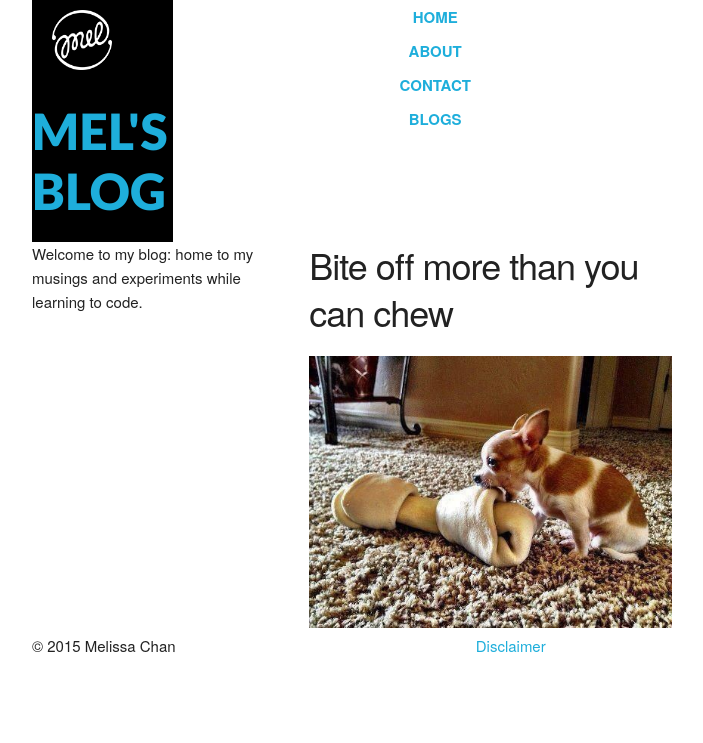
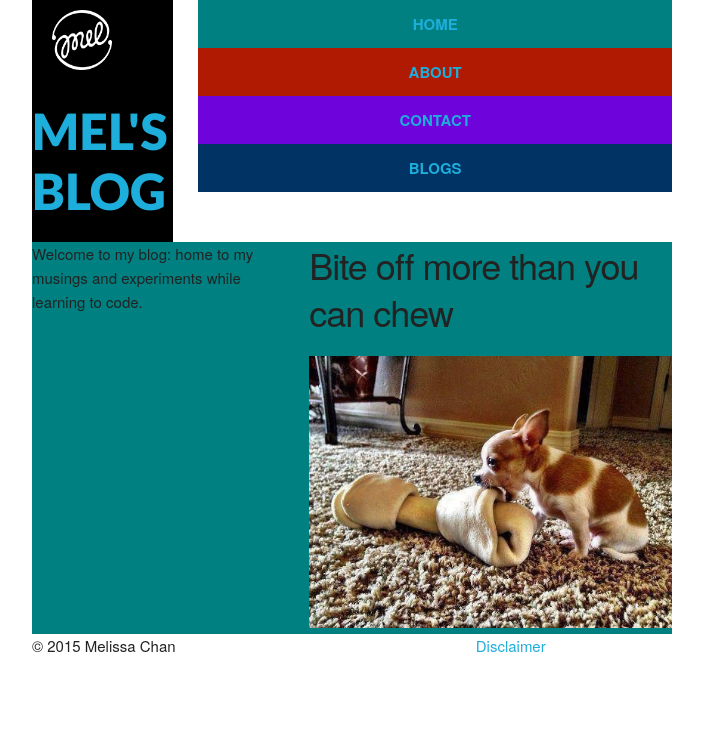
Before and after one commit to melissa-c/melissa-c.github.io, a plain HTML site: page index.html in a window 1280 px wide. Shown: the whole page, without its empty margins (48-751 px from the left). Drawn offline with nearby package versions, Linux system fonts and the light colour scheme.

Commit message:
when applied this commit will save tab styles

```diff
--- a/index.html
+++ b/index.html
@@ -29,17 +29,17 @@
           <div class="nine columns">
             <div class="primary-nav">
               <ul>
-                <li>
-                  <a href="index.html" class="tab1">Home</a>
+                <li class="tab1">
+                  <a href="index.html">Home</a>
                 </li>
-                <li>
-                  <a href="blog/about.html" class="tab2">About</a>
+                <li class="tab2">
+                  <a href="blog/about.html">About</a>
                 </li>
-                <li>
-                  <a href="blog/contact.html" class="tab3">Contact</a>
+                <li class="tab3">
+                  <a href="blog/contact.html">Contact</a>
                 </li>
-                <li>
-                  <a href="blog/blog-template.html" class="tab4">Blogs</a>
+                <li class="tab4">
+                  <a href="blog/blog-template.html">Blogs</a>
                 </li>
               </ul>
             </div>
@@ -49,8 +49,9 @@
     </header>
 
 
-    <div class="tab1">
-      <div class="container">
+
+    <div class="container">
+      <div class="tab1">
         <div class="row">
           <div class="five columns">
             <p>Welcome to my blog: home to my musings and experiments while learning to code.
--- a/styles/main.css
+++ b/styles/main.css
@@ -33,13 +33,36 @@ body {
 }
 
 .primary-nav li {
-  padding: 0.5rem 0;
+  display: block;
+  overflow: hidden;
+  padding: 1.2rem 0;
   margin: 0;
   text-align: center;
   text-transform: uppercase;
   font-weight: bold;
 }
 
+
+
+
+.tab1 {
+  background-color: #008080;
+}
+
+.tab2 {
+  background-color: #b01902;
+}
+
+.tab3 {
+  background-color: #6f03dc;
+}
+
+.tab4 {
+  background-color: #013365;
+}
+
+
+
 a {
   text-decoration: none;
 }
```
Also changed, not shown: img/LizClimoBeaverPlatypus.jpg (added).
